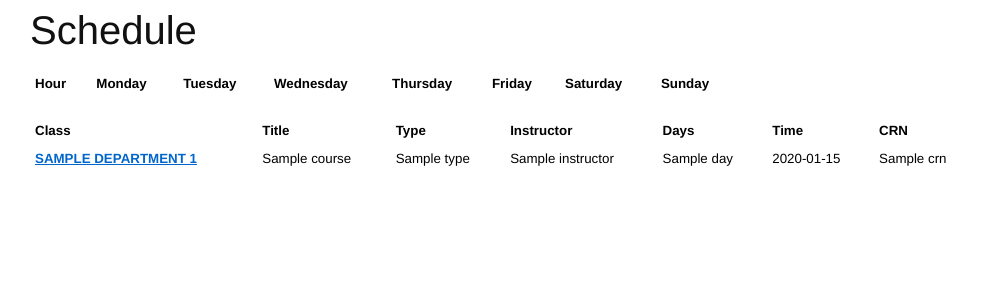
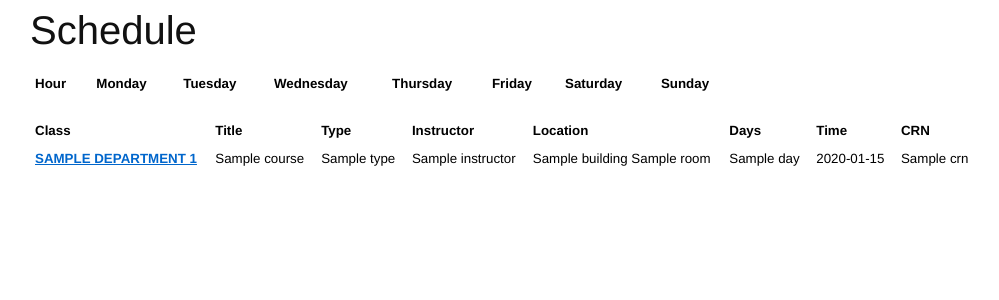
Before and after one commit to thedjpetersen/reggit, a Django app: template schedule/templates/schedule/index.html in a window 1280 px wide. Shown: the part 78-378 px from the top of the page, without its empty margins (135-1134 px from the left). Run offline with Django 3.2, Linux system fonts and the light colour scheme; the template is opened without the code that fills it: most values are stand-ins (such as "Sample title", 1, 10 or a date in 2020).

Commit message:
add location to schedule course listing

```diff
--- a/schedule/templates/schedule/index.html
+++ b/schedule/templates/schedule/index.html
@@ -55,6 +55,7 @@
         <th>Title</th>
 		<th>Type</th>
 		<th>Instructor</th>
+        <th>Location</th>
 		<th>Days</th>
 		<th>Time</th>
 		<th>CRN</th>
@@ -65,6 +66,7 @@
         <td>{{course.title}}</td>
         <td>{{course.type}}</td>
 		<td>{{course.instructor}}</td>
+        <td>{{course.location.building}} {{course.location.room}}</td>
 		<td>{{course.days|join:"" }}</td>
 		<td>{{course.times|join:"-"  }}</td>
 		<td>{{course.crn}}</td>
```
